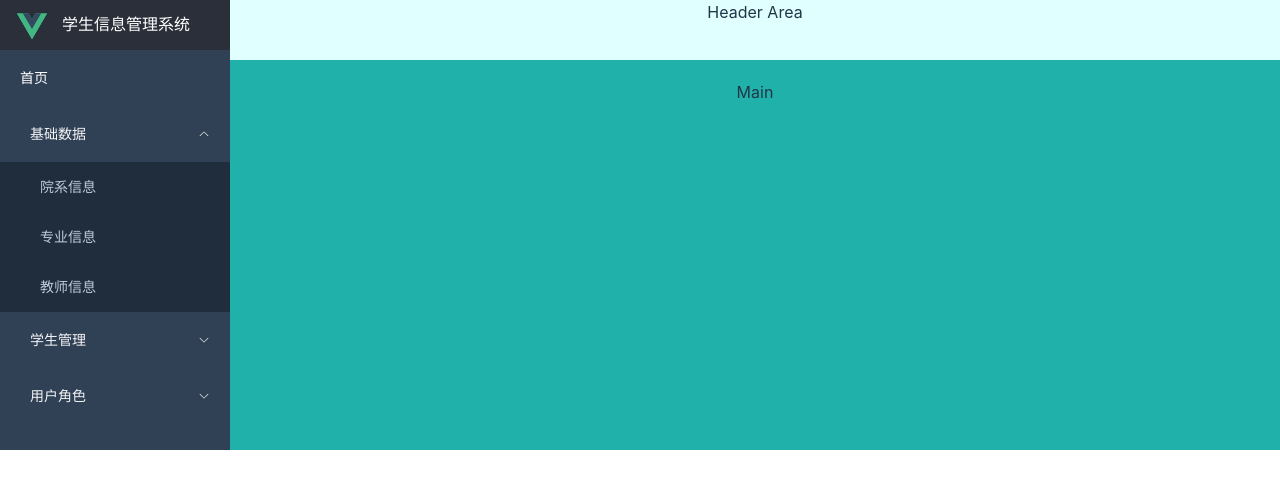
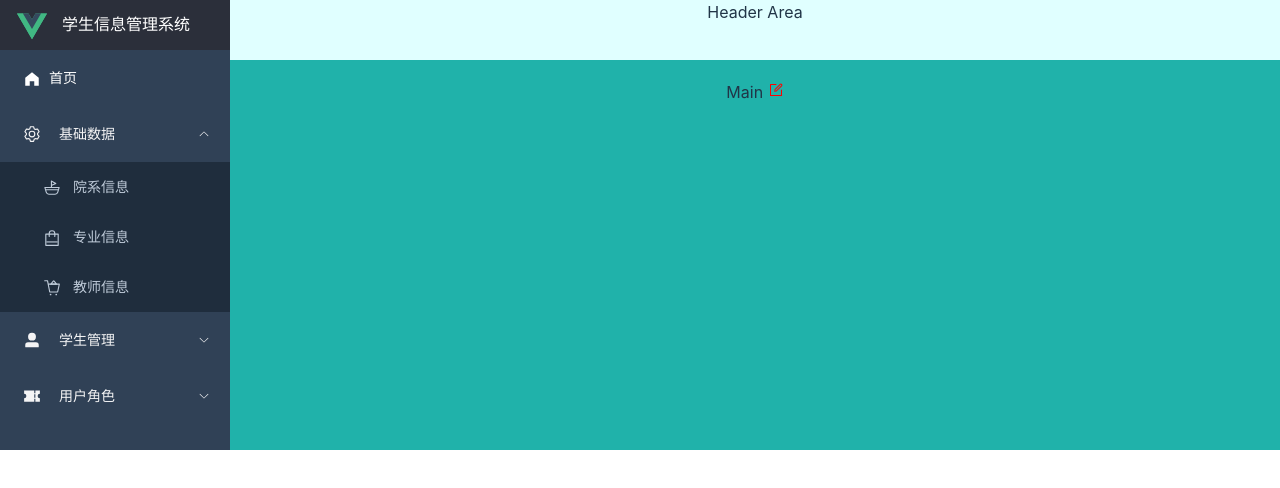
Before and after one commit to monk-after-90s/monk-after-90s.github.io, a Vue app: page / in a window 1280 px wide. Both pictures are taken after a click on the element "基础数据". Shown: the top 488 px of the page. Built offline with nearby package versions, Linux system fonts and the light colour scheme.

Commit message:
菜单图标

```diff
--- a/src/layout/index.vue
+++ b/src/layout/index.vue
@@ -12,7 +12,11 @@ import Menu from "./menu/Menu.vue"
       <el-header class="header">
         <Header/>
       </el-header>
-      <el-main class="main">Main</el-main>
+      <el-main class="main">Main
+        <el-icon style="color: red">
+          <Edit/>
+        </el-icon>
+      </el-main>
     </el-container>
   </el-container>
 </template>
--- a/src/layout/menu/MenueItem.vue
+++ b/src/layout/menu/MenueItem.vue
@@ -113,14 +113,23 @@ let menuList = reactive([
   <template v-for="menu in menuList">
     <el-sub-menu v-if="menu.children && menu.children.length>0" :index="menu.path">
       <template #title>
+        <el-icon>
+          <component class="icons" :is="menu.meta.icon"></component>
+        </el-icon>
         <span style="padding-left: 10px">{{ menu.meta.title }}</span>
       </template>
       <el-menu-item v-for="submenu in menu.children" :index="menu.path">
+        <el-icon>
+          <component class="icons" :is="submenu.meta.icon"></component>
+        </el-icon>
         {{ submenu.meta.title }}
       </el-menu-item>
     </el-sub-menu>
-    <el-menu-item v-else :index="menu.path"><span>{{ menu.meta.title }}</span></el-menu-item>
-
+    <el-menu-item v-else :index="menu.path">
+      <el-icon>
+        <component class="icons" :is="menu.meta.icon"></component>
+      </el-icon>
+      <span>{{ menu.meta.title }}</span></el-menu-item>
   </template>
 </template>
 
--- a/src/main.ts
+++ b/src/main.ts
@@ -4,5 +4,11 @@ import App from './App.vue'
 import ElementPlus from 'element-plus'
 import 'element-plus/dist/index.css'
 import router from "./router"
+import * as ElementPlusIconsVue from '@element-plus/icons-vue'
 
-createApp(App).use(ElementPlus).use(router).mount('#app')
+const app = createApp(App)
+for (const [key, component] of Object.entries(ElementPlusIconsVue)) {
+    app.component(key, component)
+}
+
+app.use(ElementPlus).use(router).mount('#app')
```
